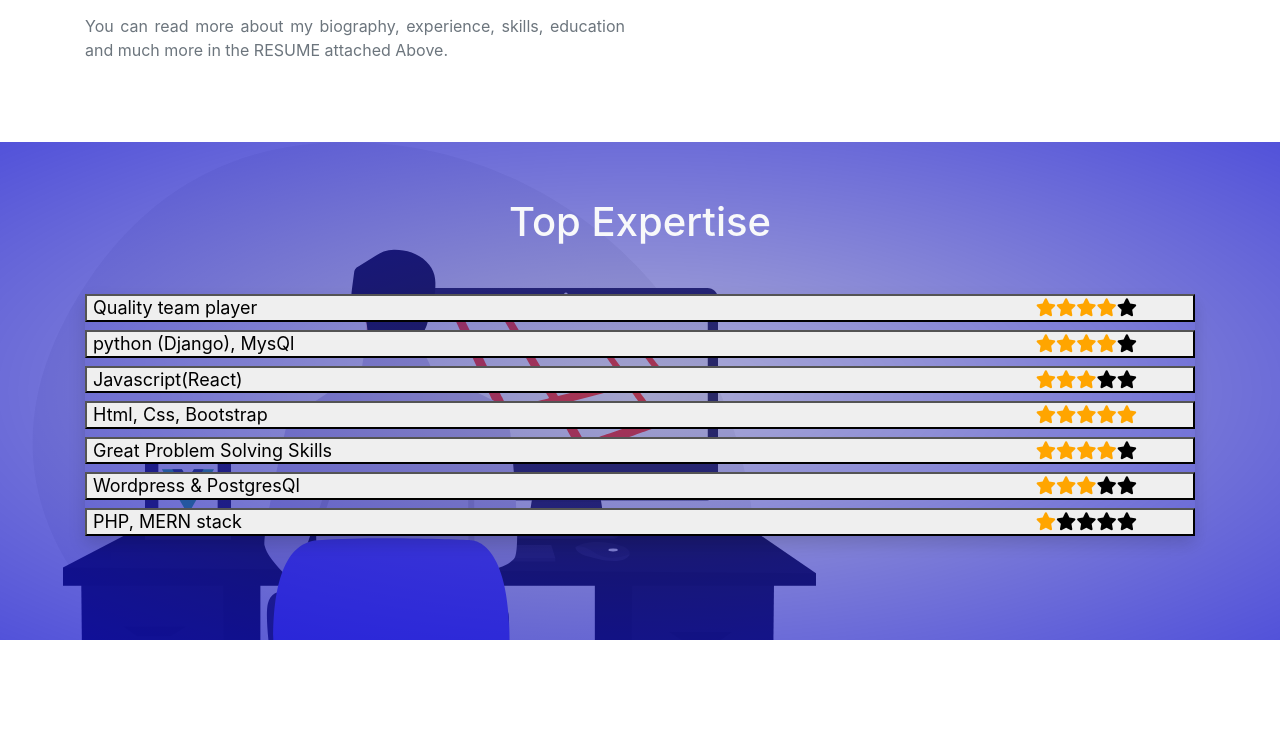
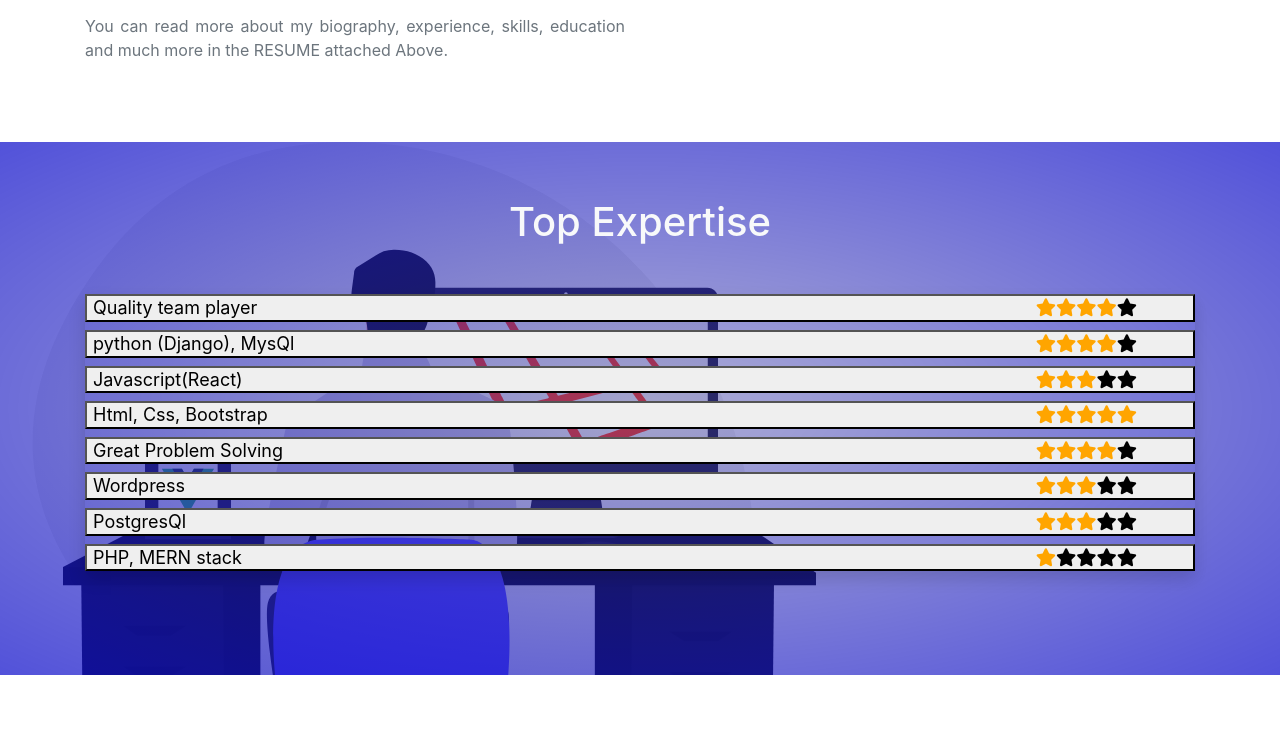
Before and after one commit to victorsmart99998/portfolio, a Django app: page / in a window 1280 px wide. Shown: the part 1112-1848 px from the top of the page. Run offline with Django 3.2, Linux system fonts and the light colour scheme; some libraries are stand-ins or nearby versions.

Commit message:
edit- section 2

```diff
--- a/static/css/main.css
+++ b/static/css/main.css
@@ -245,6 +245,8 @@ form textarea{
 
 @media screen and (max-width: 992px){
 .accordion-header{
-  font-size: 13px;
+  font-size: 12px;
 }
 }
+
+https://vic-prof.herokuapp.com/
--- a/store/templates/store/index.html
+++ b/store/templates/store/index.html
@@ -175,7 +175,7 @@
                 <div class="accordion-item">
                     <h2 class="accordion-header" id="flush-headingTwo">
                       <button class="accordion-button collapsed" type="button" data-bs-toggle="collapse" data-bs-target="#flush-collapseFour" aria-expanded="false" aria-controls="flush-collapse">
-                        <span class="ratingss"> <span> Great Problem Solving Skills </span><span class="rating2"><span class="fa fa-star checked"></span><span class="fa fa-star checked"></span><span class="fa fa-star checked"></span><span class="fa fa-star checked"></span><span class="fa fa-star"></span></span> </span>
+                        <span class="ratingss"> <span> Great Problem Solving </span><span class="rating2"><span class="fa fa-star checked"></span><span class="fa fa-star checked"></span><span class="fa fa-star checked"></span><span class="fa fa-star checked"></span><span class="fa fa-star"></span></span> </span>
                     </button>
                     </h2>
                     <div id="flush-collapseFour" class="accordion-collapse collapse" aria-labelledby="flush-headingTwo" data-bs-parent="#accordionFlushExample">
@@ -188,7 +188,7 @@
                    <div class="accordion-item">
                     <h2 class="accordion-header" id="flush-headingTwo">
                       <button class="accordion-button collapsed" type="button" data-bs-toggle="collapse" data-bs-target="#flush-collapseFive" aria-expanded="false" aria-controls="flush-collapse">
-                         <span class="ratingss"> <span>   Wordpress & PostgresQl </span><span class="rating2"><span class="fa fa-star checked"></span><span class="fa fa-star checked"></span><span class="fa fa-star checked"></span><span class="fa fa-star"></span><span class="fa fa-star"></span></span> </span>
+                         <span class="ratingss"> <span>   Wordpress </span><span class="rating2"><span class="fa fa-star checked"></span><span class="fa fa-star checked"></span><span class="fa fa-star checked"></span><span class="fa fa-star"></span><span class="fa fa-star"></span></span> </span>
                     </button>
                     </h2>
                     <div id="flush-collapseFive" class="accordion-collapse collapse" aria-labelledby="flush-headingTwo" data-bs-parent="#accordionFlushExample">
@@ -197,6 +197,21 @@
                       </div>
                     </div>
                   </div>
+
+                           <!-- Item 6 -->
+                   <div class="accordion-item">
+                    <h2 class="accordion-header" id="flush-headingTwo">
+                      <button class="accordion-button collapsed" type="button" data-bs-toggle="collapse" data-bs-target="#flush-collapseFive" aria-expanded="false" aria-controls="flush-collapse">
+                         <span class="ratingss"> <span> PostgresQl </span><span class="rating2"><span class="fa fa-star checked"></span><span class="fa fa-star checked"></span><span class="fa fa-star checked"></span><span class="fa fa-star"></span><span class="fa fa-star"></span></span> </span>
+                    </button>
+                    </h2>
+                    <div id="flush-collapseFive" class="accordion-collapse collapse" aria-labelledby="flush-headingTwo" data-bs-parent="#accordionFlushExample">
+                      <div class="accordion-body">
+                       Over the years, I have developed my problem solving skills through close adherence to principles and practice.
+                      </div>
+                    </div>
+                  </div>
+
 
                   <div class="accordion-item">
                     <h2 class="accordion-header" id="flush-headingTwo">
```
Also changed, not shown: db.sqlite3.
